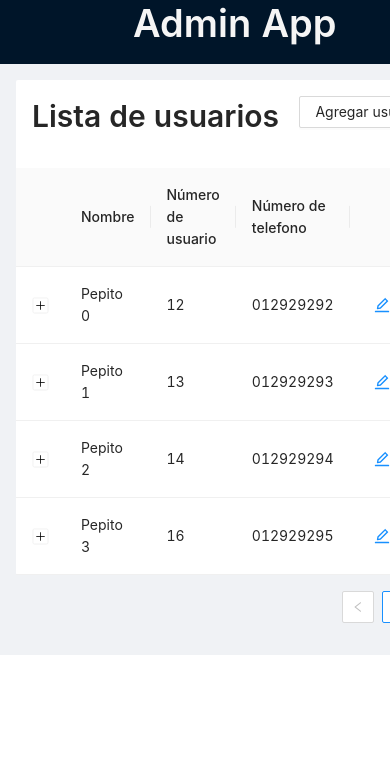
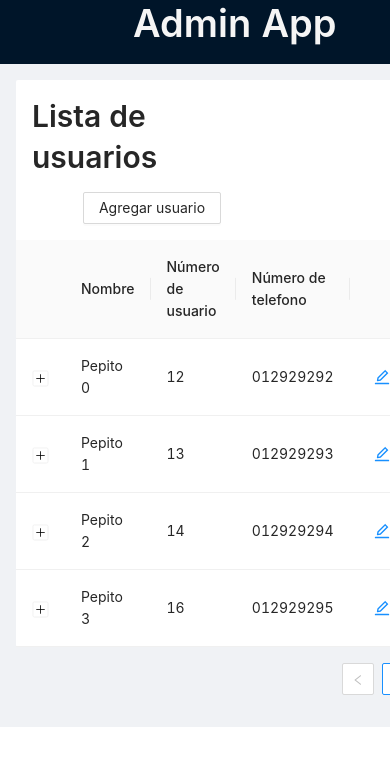
Before and after one commit to AlanEzequielA/admin-ex, a Next.js app: page / in a window 390 px wide. Shown: the top 766 px of the page. Built offline with nearby package versions, Linux system fonts and the light colour scheme.

Commit message:
[ResponsiveStyles] Adds responsive styles to button and popover

```diff
--- a/styles/_layout.sass
+++ b/styles/_layout.sass
@@ -4,6 +4,12 @@
 
 .ant-layout-content
   padding: 1rem
+
+  .ant-col
+    @media (max-width: 425px)
+      width: 15rem
+      display: flex
+      justify-content: center
 
 .ant-popover
   @media (max-width: 720px)
@@ -15,3 +21,7 @@
 
     @media (max-width: 720px)
       width: 100%
+
+.create-user-popover
+  @media (max-width: 425px)
+    width: 15rem
```
